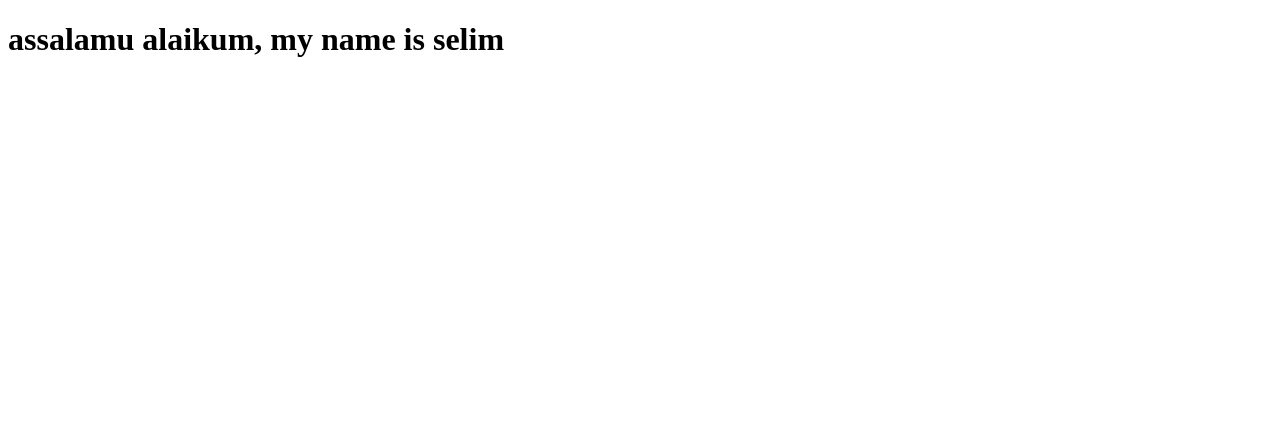
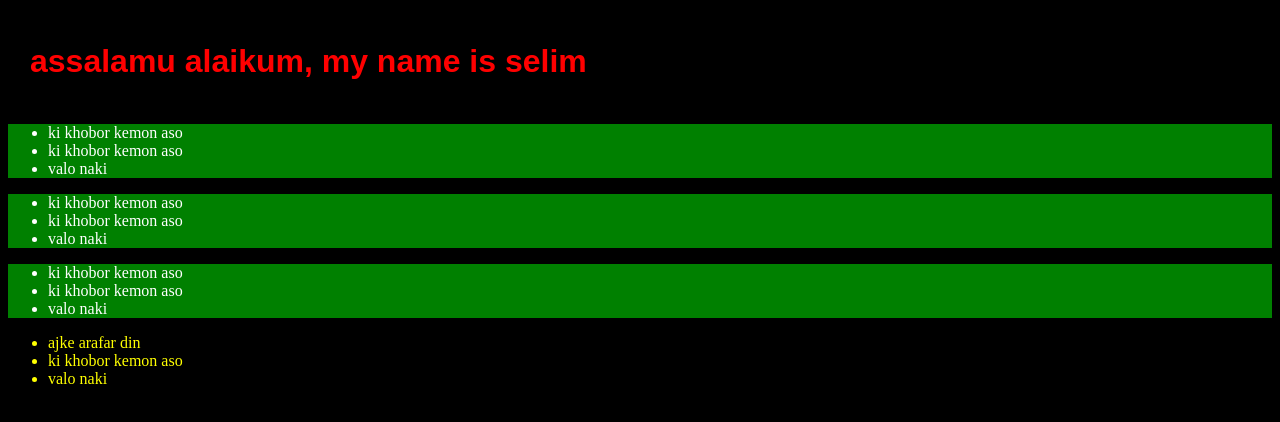
Before and after one commit to selim2066/integrate-javascript_DOM, a plain HTML site: page index.html in a window 1280 px wide. Drawn offline with Linux system fonts and the light colour scheme.

Commit message:
dom:append child done alhamdulillah

```diff
--- a/index.html
+++ b/index.html
@@ -1,12 +1,38 @@
 <!DOCTYPE html>
 <html lang="en">
+
 <head>
     <meta charset="UTF-8">
     <meta name="viewport" content="width=device-width, initial-scale=1.0">
     <title>DOM learning</title>
+    <link rel="stylesheet" href="style.css">
 </head>
+
 <body>
-    <div><h1>assalamu alaikum, my name is selim</h1></div>
+    <div>
+        <h1>assalamu alaikum, my name is selim</h1>
+    </div>
+    <main id="mainContainer">
+        <section id="section">
+            <ul class="aa">
+            <li>ki khobor kemon aso</li>
+            <li>ki khobor kemon aso</li>
+            <li>valo naki</li>
+        </ul>
+        <ul>
+            <li>ki khobor kemon aso</li>
+            <li>ki khobor kemon aso</li>
+            <li>valo naki</li>
+        </ul>
+        <ul>
+            <li>ki khobor kemon aso</li>
+            <li>ki khobor kemon aso</li>
+            <li>valo naki</li>
+        </ul>
+        </section>
+    </main>
+    <script src="script.js"></script>
 
 </body>
+
 </html>
--- a/script.js
+++ b/script.js
@@ -0,0 +1,41 @@
+console.log("hi my name is selimreza")
+const liCollection = document.getElementsByTagName('li')
+for (let li of liCollection) {
+    console.log(li.innerText)
+}
+
+const ss = document.querySelector('h1')
+ss.style.border = '2px solid black'
+ss.style.fontFamily = "Arial, sans-serif"
+ss.style.padding = "20px"
+ss.style.backgroundColor = "black"
+
+const liCollections = document.querySelectorAll('ul')
+for (let item of liCollections) {
+    const liItems = item.querySelectorAll('li')
+    for (let li of liItems) {
+        li.style.color = 'white'
+    }
+    item.style.backgroundColor = 'green'
+
+
+}
+const body = document.getElementsByTagName('body')[0]
+body.style.backgroundColor = 'black'
+// document.body.style.backgroundColor = 'black';
+
+
+// add section
+
+// where to add
+const sect = document.getElementById('section')
+const sectionN = document.createElement('section')
+
+// what to add
+sectionN.innerHTML = ` <ul>
+            <li>ajke arafar din</li>
+            <li>ki khobor kemon aso</li>
+            <li>valo naki</li>
+        </ul>`
+// add the child
+sect.appendChild(sectionN)
--- a/style.css
+++ b/style.css
@@ -0,0 +1,6 @@
+h1{
+    color: red;
+}
+li{
+    color: yellow;
+}
```
